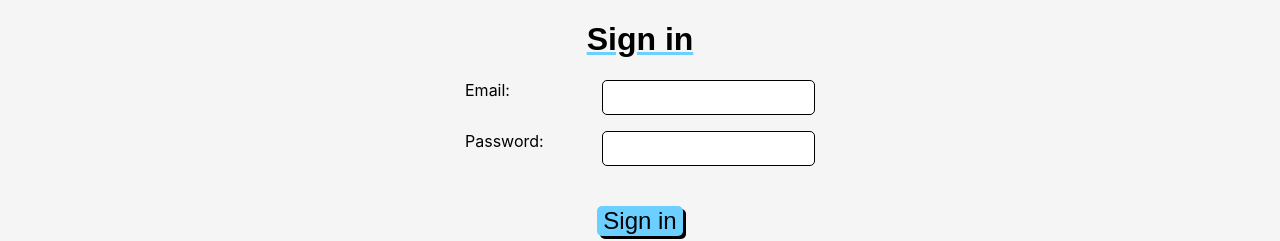
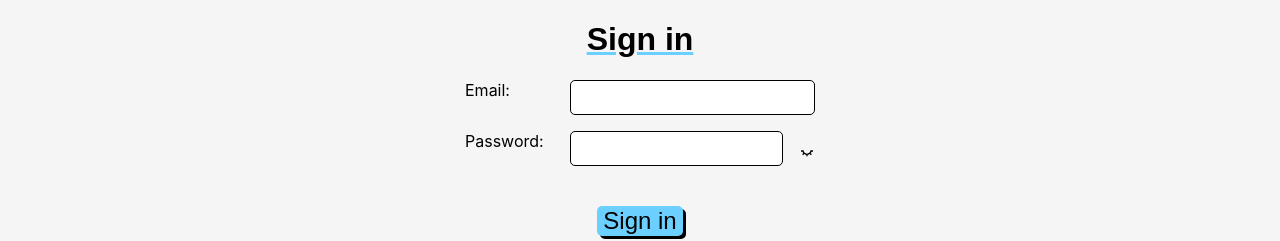
Before and after one commit to Kamo-Chip/ProjektGreekGods, a React (Create React App) app: page /login in a window 1280 px wide. Shown: the top 241 px of the page. Built offline with nearby package versions, Linux system fonts and the light colour scheme; no server answers; a web font is replaced by a local one.

Commit message:
Added show password feature

```diff
--- a/src/App.css
+++ b/src/App.css
@@ -90,7 +90,8 @@ button {
 }
 
 .frm-register section, .frm-login section {
-  display: flex;
+  display: grid;
+  grid-template-columns: 30% 70%;
   width: 100%;
   justify-content: space-between;
 }
@@ -102,6 +103,7 @@ button {
 .frm-register button, .frm-login button {
   margin-top: 1em;
 }
+
 /*Routines*/
 
 .routines, .progress {
--- a/src/components/Progress.js
+++ b/src/components/Progress.js
@@ -1,7 +1,8 @@
 import { Link } from "react-router-dom";
-import { db, auth } from "../firebase";
+import { db, auth, storage } from "../firebase";
 import { updateDoc, doc } from "@firebase/firestore";
 import { MdHelp } from "react-icons/md";
+import { deleteObject, ref} from "firebase/storage";
 
 const Progress = ({ workoutHistory, setWorkoutHistory }) => {
 
@@ -45,7 +46,12 @@ const Progress = ({ workoutHistory, setWorkoutHistory }) => {
         })
         .catch(err => console.log(err));
 
-        //delete images related to user
+        const Imgref = ref(storage, `images/${auth.currentUser.uid}`);
+
+        deleteObject(Imgref)
+        .catch((error) => {
+            console.log(error);
+        });
     }
 
     groupWorkouts();
--- a/src/pages/Login.js
+++ b/src/pages/Login.js
@@ -2,6 +2,7 @@ import { signInWithEmailAndPassword } from "firebase/auth";
 import { useState, useEffect } from "react";
 import { auth } from "../firebase";
 import { useNavigate, Link } from "react-router-dom";
+import { GrView, GrFormViewHide } from "react-icons/gr";
 
 const Login = () => {
     const [ user, setUser ] = useState({
@@ -9,6 +10,7 @@ const Login = () => {
         password: "",
     });
 
+    const [ passHidden, setPassHidden ] = useState(true);
 
     const navigate = useNavigate();
 
@@ -50,6 +52,19 @@ const Login = () => {
         setUser({...user, [e.target.name]: e.target.value});
     }
 
+    let count = 0;
+    const togglePassword = () => {
+        const passwordField = document.querySelector("#password");
+        if(count % 2 === 0){
+            passwordField.type = "text";
+            setPassHidden(false);
+        }else{
+            passwordField.type = "password";
+            setPassHidden(true);
+        }
+        count++;
+    }
+
     return (
         <form className="frm-login" onSubmit={handleSubmit}>
             <h1 className="page-header">Sign in</h1>
@@ -58,8 +73,21 @@ const Login = () => {
                 <input type="email" name="email" onChange={handleChange} value={user.email} required={true}/>
             </section>
             <section>
-                <label htmlFor="password">Password:</label>
-                <input type="password" name="password" onChange={handleChange} value={user.password} required={true}/>
+            <label htmlFor="password">Password:</label>
+                <div style={{display: "flex"}}>
+                    <input id="password" type="password" name="password" onChange={handleChange} value={user.password} required={true}/>
+                    {passHidden ?
+                        <GrFormViewHide onClick={togglePassword} size="24px" style={{
+                            marginLeft: "1em",
+                            marginTop: ".5em"
+                        }}/>
+                        :
+                        <GrView onClick={togglePassword} size="20px" style={{
+                            marginLeft: "1em",
+                            marginTop: ".5em"
+                        }}/>
+                    }
+                </div>
             </section>
             <button disabled={details.loading}>{details.loading ? "Loading..." : "Sign in"}</button>
             <Link to="/register"><p style={{textDecoration: "underline", textDecorationColor: "var(--color-6)"}}>Don't have an account?</p></Link>
--- a/src/pages/Register.js
+++ b/src/pages/Register.js
@@ -3,6 +3,7 @@ import { setDoc, doc, collection } from "firebase/firestore";
 import { createUserWithEmailAndPassword } from "firebase/auth";
 import { useEffect, useState } from "react";
 import { useNavigate, Link } from "react-router-dom";
+import { GrView, GrFormViewHide } from "react-icons/gr";
 
 const Register = () => {
     const [ user, setUser ] = useState({
@@ -16,6 +17,8 @@ const Register = () => {
     });
 
     const [ loading, setLoading ] = useState(false);
+
+    const [ passHidden, setPassHidden ] = useState(true);
 
     useEffect(() => {
 
@@ -55,6 +58,19 @@ const Register = () => {
 
         setUser({...user, [e.target.name]: e.target.value});
     }
+
+    let count = 0;
+    const togglePassword = () => {
+        const passwordField = document.querySelector("#password");
+        if(count % 2 === 0){
+            passwordField.type = "text";
+            setPassHidden(false);
+        }else{
+            passwordField.type = "password";
+            setPassHidden(true);
+        }
+        count++;
+    }
     return (
         <form onSubmit={handleSubmit} className="frm-register">
             <h1 className="page-header">Create Account</h1>
@@ -64,7 +80,20 @@ const Register = () => {
             </section>
             <section>
                 <label htmlFor="password">Password:</label>
-                <input type="password" name="password" onChange={handleChange} value={user.password} required={true}/>
+                <div style={{display: "flex"}}>
+                    <input id="password" type="password" name="password" onChange={handleChange} value={user.password} required={true}/>
+                    {passHidden ?
+                        <GrFormViewHide onClick={togglePassword} size="24px" style={{
+                            marginLeft: "1em",
+                            marginTop: ".5em"
+                        }}/>
+                        :
+                        <GrView onClick={togglePassword} size="20px" style={{
+                            marginLeft: "1em",
+                            marginTop: ".5em"
+                        }}/>
+                    }
+                </div>
             </section>
             <button disabled={loading}>{loading ? "Loading..." : "Create account"}</button>
             <Link to="/login"><p style={{textDecoration: "underline", textDecorationColor: "var(--color-6)"}}>Already have an account?</p></Link>
```
